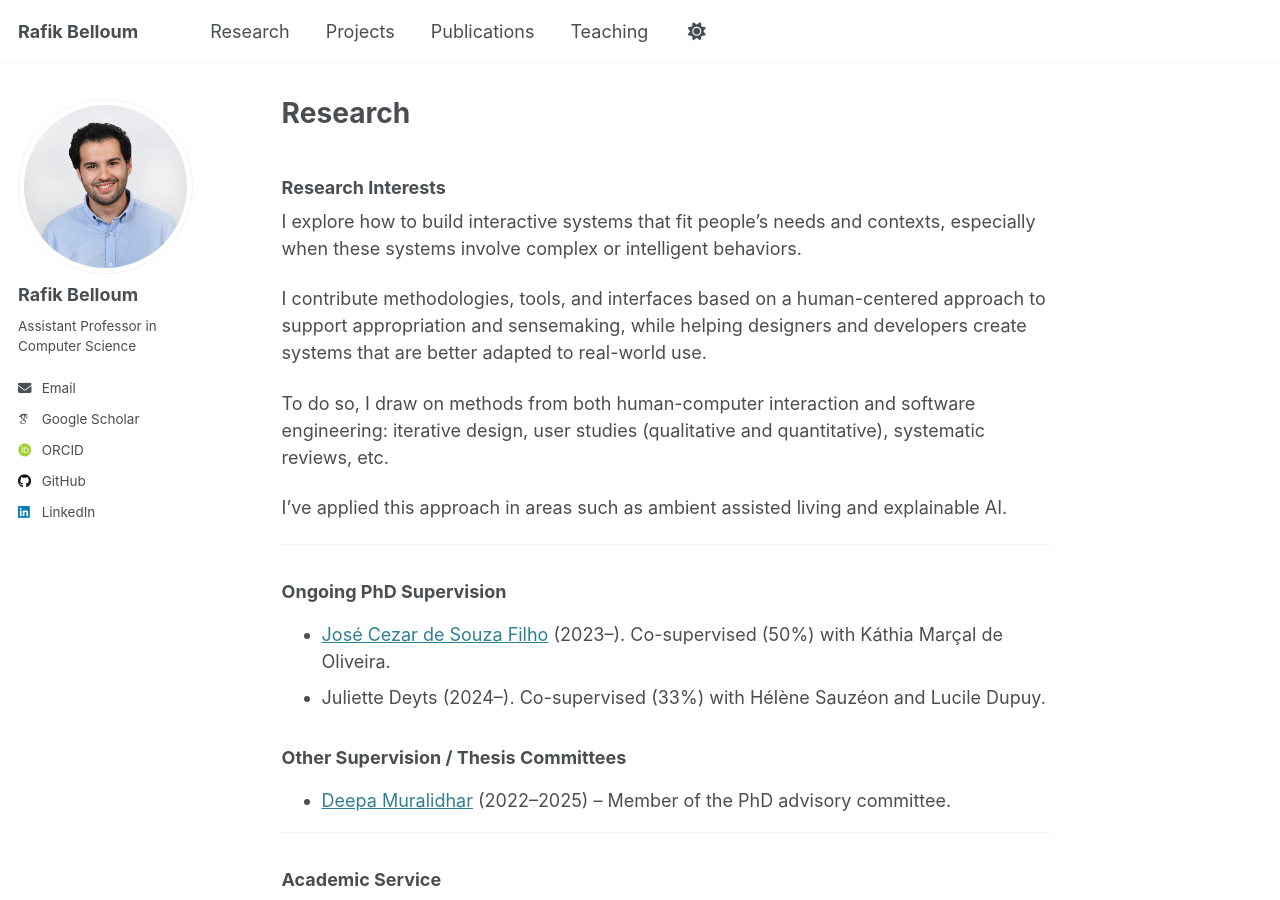
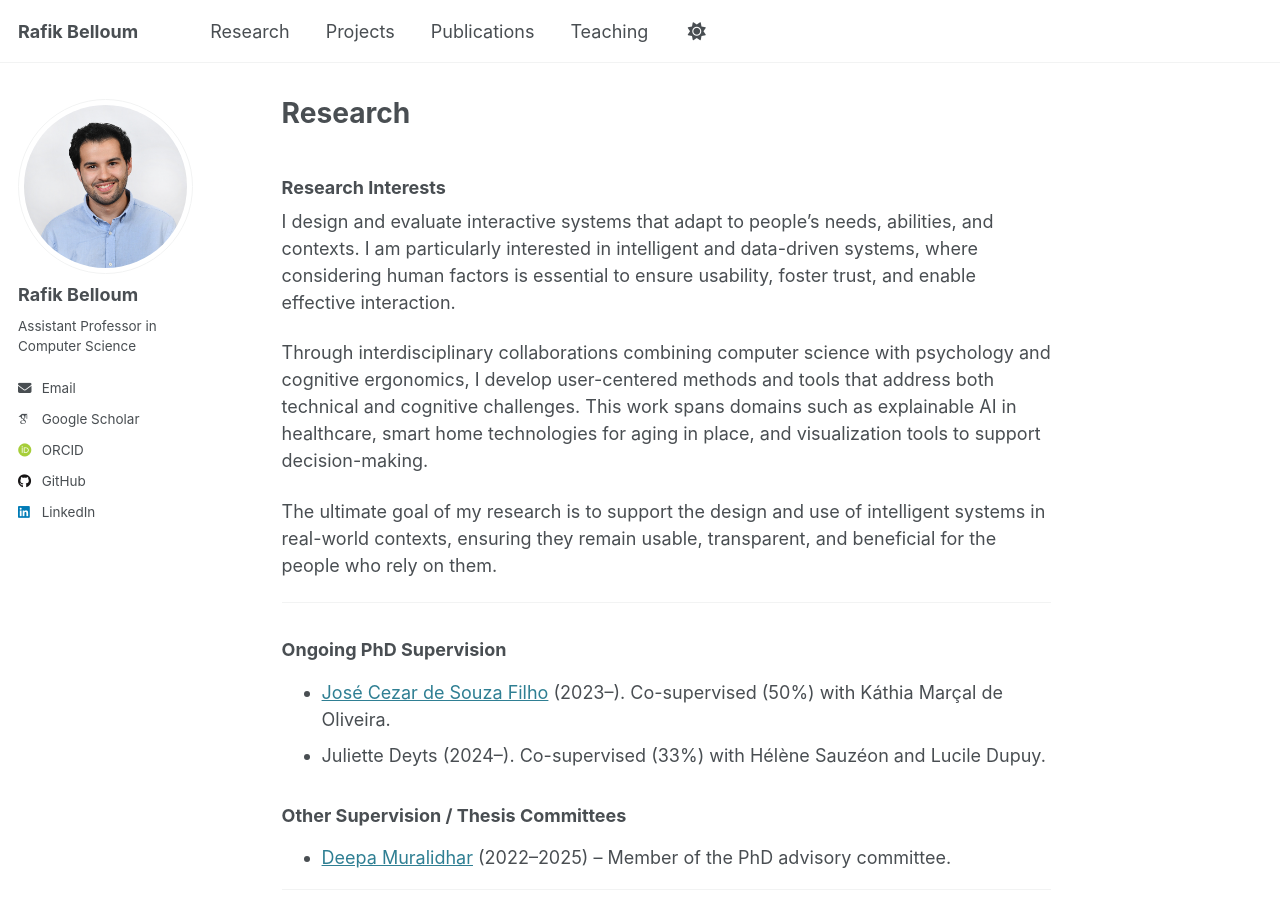
Before and after one commit to rafik-belloum/rafik-belloum.github.io, a Jekyll site: the page built from _pages/research.md, in a window 1280 px wide and 900 px high. Built offline with Jekyll 4.4.1, drawn with Linux system fonts in a browser that asks for light colours; some web fonts are replaced.

Commit message:
Update research.md

```diff
--- a/_pages/research.md
+++ b/_pages/research.md
@@ -7,14 +7,22 @@ author_profile: true
 
 ### Research Interests
 
-I explore how to build interactive systems that fit people’s needs and contexts, especially when these systems involve complex or intelligent behaviors.
-<!-- My goal is to help non-expert users better understand and make use of these technologies in meaningful ways.-->
+I design and evaluate interactive systems that adapt to people’s needs, abilities, and contexts. I am particularly interested in intelligent and data-driven systems, where considering human factors is essential to ensure usability, foster trust, and enable effective interaction.
+
+Through interdisciplinary collaborations combining computer science with psychology and cognitive ergonomics, I develop user-centered methods and tools that address both technical and cognitive challenges. This work spans domains such as explainable AI in healthcare, smart home technologies for aging in place, and visualization tools to support decision-making.
+
+The ultimate goal of my research is to support the design and use of intelligent systems in real-world contexts, ensuring they remain usable, transparent, and beneficial for the people who rely on them.
+
+<!--I explore how to build interactive systems that fit people’s needs and contexts, especially when these systems involve complex or intelligent behaviors.
+My goal is to help non-expert users better understand and make use of these technologies in meaningful ways.
 
 I contribute methodologies, tools, and interfaces based on a human-centered approach to support appropriation and sensemaking, while helping designers and developers create systems that are better adapted to real-world use.
 
 To do so, I draw on methods from both human-computer interaction and software engineering: iterative design, user studies (qualitative and quantitative), systematic reviews, etc.
 
-I’ve applied this approach in areas such as ambient assisted living <!-- (helping ageing experts make sense of smart home services)-->and explainable AI. <!--(designing interfaces that help non-experts interpret algorithmic decisions).-->
+I’ve applied this approach in areas such as ambient assisted living (e.g., helping ageing experts make sense of smart home services) and explainable AI (e.g., designing interfaces that help non-experts interpret algorithmic decisions).
+
+I have established collaborations with cognitive psychology and gerontology teams, working on topics such as technology adoption, self-determination, and quality of life in aging populations. These collaborations allow me to combine HCI and computer science perspectives with cognitive and psychosocial insights, resulting in joint publications in HCI and interdisciplinary venues.-->
 
 ---
 
```
